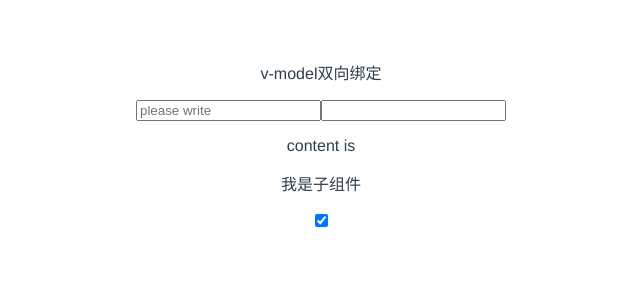
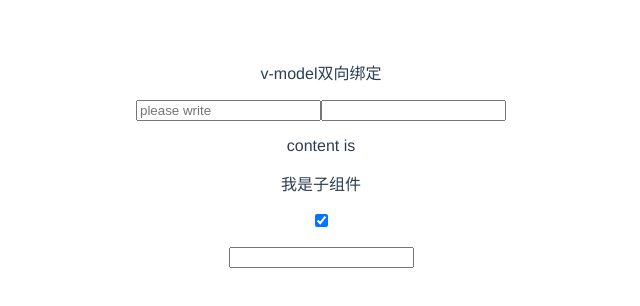
Before and after one commit to aiyaya211/vue-learning, a Vue app in the folder my-project/: page / in a window 1280 px wide. Shown: the top 306 px of the page, without its empty margins (319-959 px from the left). Built offline with nearby package versions, Linux system fonts and the light colour scheme.

Commit message:
自定义组件的v-model双向绑定

```diff
--- a/my-project/src/components/tips.vue
+++ b/my-project/src/components/tips.vue
@@ -6,18 +6,24 @@
         <input :value="mycontent" @input="mycontent = $event.target.value"/>
         <p>content is {{ mycontent }}</p>
         <self-component :checked="true" />
+        <p>{{ myword }}</p>
+        <custom-input v-model="myword" />
     </div>
 </template>
 <script>
-import selfComponent from '../mycomponents/selfComponent.vue'
+import selfComponent from '../mycomponents/selfComponent.vue';
+import customInput from '../mycomponents/customInput';
 
 export default {
     components: {
-        selfComponent
+        selfComponent,
+        customInput,
+
     },
     data() {
         return {
             mycontent: '',
+            myword: '',
         }
     }
 }
--- /dev/null
+++ b/my-project/src/mycomponents/customInput.vue
@@ -0,0 +1,16 @@
+<template>
+    <div>
+        <input
+            v-bind:value="searchContext"
+            v-on:input="$emit('input', $event.target.value)"
+        >
+    </div>
+</template>
+<script>
+export default {
+    props: ['searchContext'],
+    data() {
+       return {}
+    }
+}
+</script>
--- a/my-project/src/mycomponents/selfComponent.vue
+++ b/my-project/src/mycomponents/selfComponent.vue
@@ -10,6 +10,7 @@
 </template>
 <script>
 export default {
+    // 相当于把model原来语法糖value和event修改
     model: {
         prop: 'checked',
         event: 'change'
```
